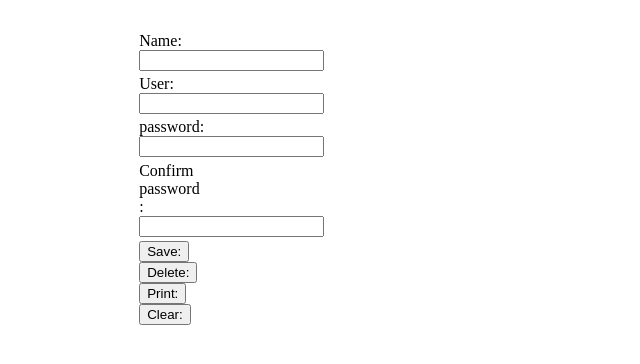
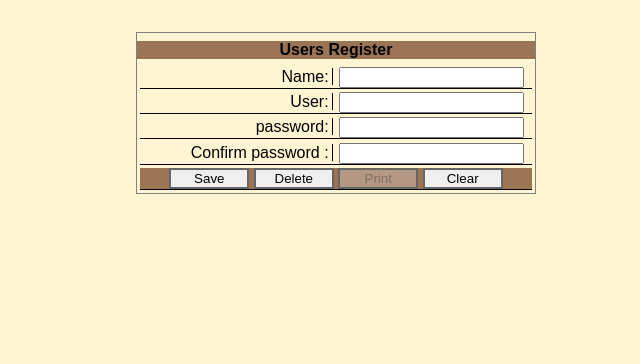
Before and after one commit to Alison-Vizoni/seven_failures_game, a Django app: page / in a window 1280 px wide. Shown: the top 364 px of the page, without its empty margins (640-1280 px from the left). Run offline with Django 4.2, Linux system fonts and the light colour scheme.

Commit message:
feat: adjust layout - WIP

```diff
--- a/lobby/static/lobby/css/index_class.css
+++ b/lobby/static/lobby/css/index_class.css
@@ -1,3 +1,13 @@
 .insert-user {
+    width: 400px;
     margin: 2rem 48rem;
+    display: flex;
+    align-items: center;
+    justify-content: space-between;
 }
+
+.insert-user .buttons {
+    background-color: #79482abe;
+    text-align: center;
+    padding: 0 0.5em;
+}
--- a/lobby/static/lobby/css/index_tag.css
+++ b/lobby/static/lobby/css/index_tag.css
@@ -1,8 +1,33 @@
+body {
+    background-color: rgb(255, 245, 211);
+    font-family: Arial, Helvetica, sans-serif;
+}
+
 form {
+    width: inherit;
     text-align: center;
+    border: solid gray 0.1em;
+}
+
+form h4 {
+    margin-block: 0.5em;
+    background-color: #79482abe;
 }
 
 form div {
     margin: 0.2rem;
-    border-bottom: solid black 1px;
+    border-bottom: solid black 0.1em;
+    text-align: right;
+    padding: 0 0.5em;
 }
+
+form div label {
+    margin-right: 0.1em;
+    border-right: solid black 0.1em;
+    padding-right: 0.2em;
+}
+
+form div button {
+    width: 6em;
+    border: solid rgb(102, 102, 102) 0.2em;
+}
--- a/lobby/templates/lobby/index.html
+++ b/lobby/templates/lobby/index.html
@@ -12,9 +12,11 @@
     <link rel="stylesheet" href="{% static 'lobby/css/index_tag.css' %}">
     <link rel="stylesheet" href="{% static 'lobby/css/index_class.css' %}">
 </head>
+
 <body>
 <div class="insert-user">
     <form>
+        <h4>{% trans "Users Register" %}</h4>
         <div>
             <label for="name">{% trans "Name:" %}</label>
             <input type="text" id="name"/>
@@ -35,11 +37,11 @@
             <input type="text" id="confirmPassword"/>
         </div>
 
-        <div>
-            <button type="submit">{% trans "Save:" %}</button>
-            <button type="submit">{% trans "Delete:" %}</button>
-            <button type="submit">{% trans "Print:" %}</button>
-            <button type="reset">{% trans "Clear:" %}</button>
+        <div class="buttons">
+            <button type="submit">{% trans "Save" %}</button>
+            <button type="submit">{% trans "Delete" %}</button>
+            <button type="submit" disabled>{% trans "Print" %}</button>
+            <button type="reset">{% trans "Clear" %}</button>
         </div>
     </form>
 </div>
```
